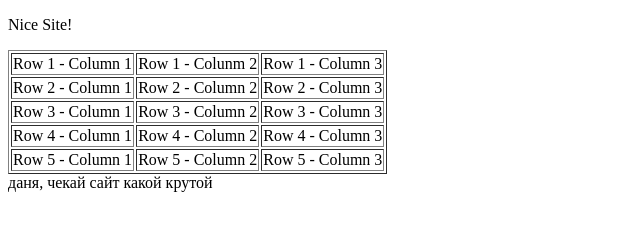
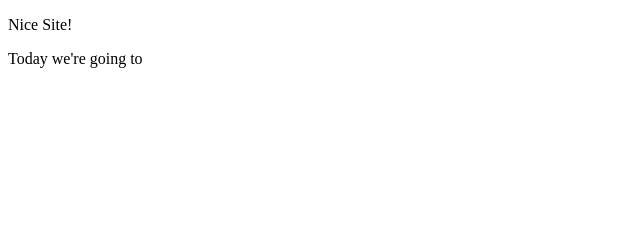
Before and after one commit to alexandr-ru/alexandr-ru.github.io, a plain HTML site: page index.html in a window 1280 px wide. Shown: the whole page, without its empty margins (0-640 px from the left). Drawn offline with Linux system fonts and the light colour scheme.

Commit message:
Update index.html

```diff
--- a/index.html
+++ b/index.html
@@ -6,34 +6,8 @@
     <p></p>
   </head>
   <body>
-    <table border="1">
-    <tr>
-    <td>Row 1 - Column 1</td>
-    <td>Row 1 - Colunm 2 </td>
-    <td>Row 1 - Column 3 </td>
-    </tr>
-    <tr>
-    <td>Row 2 - Column 1</td>
-    <td>Row 2 - Column 2</td>
-    <td>Row 2 - Column 3</td>
-    </tr>
-    <tr>
-    <td>Row 3 - Column 1</td>
-    <td>Row 3 - Column 2</td>
-    <td>Row 3 - Column 3</td>
-    </tr>
-    <tr>
-    <td>Row 4 - Column 1</td>
-    <td>Row 4 - Column 2</td>
-    <td>Row 4 - Column 3</td>
-    </tr>
-    <tr>
-    <td>Row 5 - Column 1</td>
-    <td>Row 5 - Column 2</td>
-    <td>Row 5 - Column 3</td>
-    </tr>
-    </table>
+   Today we're going to
   </body>
-  <footer> даня, чекай сайт какой крутой
+  <footer>
   </footer>
 </html>
```
